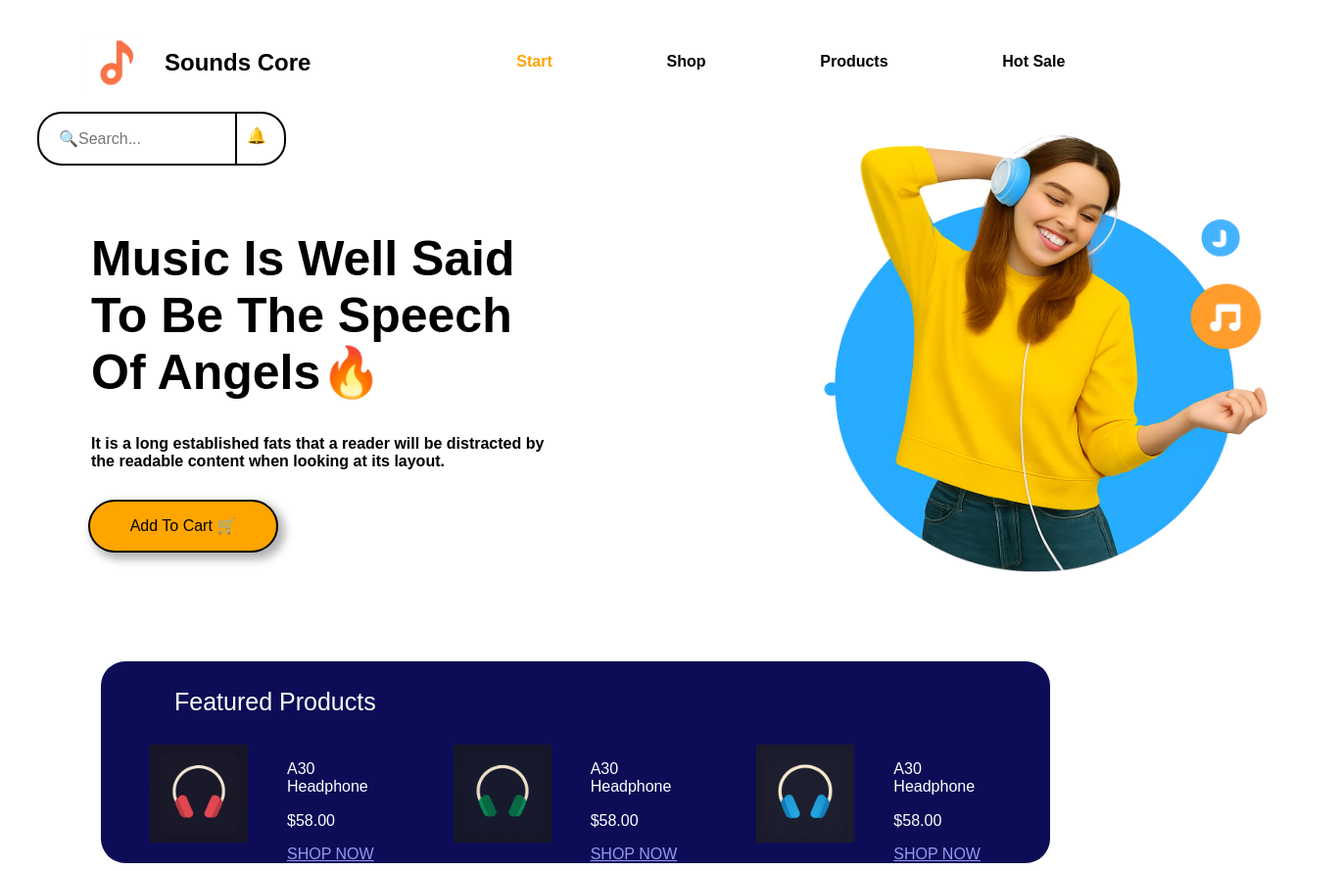
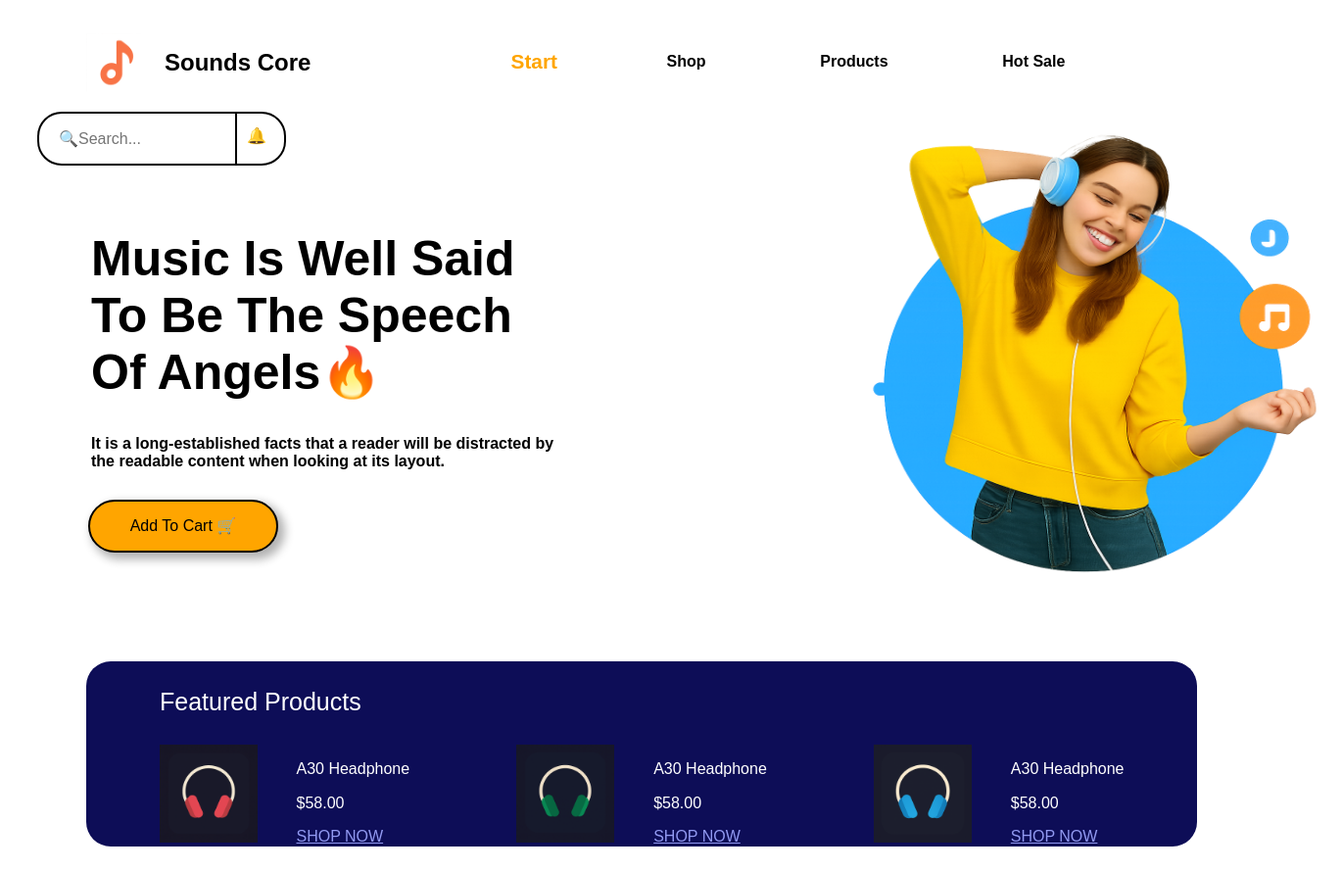
Before and after one commit to Satyam-hacker49/IsteTask1, a plain HTML site: page index.html in a window 1280 px wide. In both pictures the pointer is over the link "Start". Shown: the whole page at 98% size, 1370 px wide, since content can reach past the window. Drawn offline with Linux system fonts and the light colour scheme.

Commit message:
Replica1

```diff
--- a/index.html
+++ b/index.html
@@ -33,7 +33,7 @@
 
         <div class="landing_para">
             <h1 id="rlcontn">Music Is Well Said <br> To Be The Speech<br> Of Angels🔥</h1>
-            <p>It is a long established fats that a reader will be distracted by <br> the readable content when looking at its layout.</p>
+            <p>It is a long-established facts that a reader will be distracted by <br> the readable content when looking at its layout.</p>
             <div class="cart">
             Add To Cart 🛒
             </div>
--- a/style.css
+++ b/style.css
@@ -1,3 +1,4 @@
+
 *{
     font-family: sans-serif;
     padding:1px 10px 0px 10px;
@@ -35,6 +36,11 @@
 .icon{
     text-decoration: none;
     color: black;
+}
+.icon:hover{
+    transform:scale(1.3);
+    transition:0.2s;
+    color:orange;
 }
 #iconone{
     color:orange;
@@ -84,6 +90,7 @@
     margin-left: 35px;
     font-weight: bold;
 
+
 }
 .landing_para h1{
       font-size: 50px;
@@ -104,10 +111,15 @@
     border-radius: 35px;
     cursor:pointer;
 }
+.cart:hover{
+    transform:scale(1.1);
+    transition:0.4s;
+    color:white;
+}
 #mainimg{
     margin:0px 100px 0px 0px ;
     position:absolute;
-    left:800px;
+    left:850px;
     top:80px;
     height:700px;
     width:500px;
@@ -115,7 +127,7 @@
 
 /* Footer(Bottom) Part */
 .footer{
-    margin:75px 180px 0px 75px  ;
+    margin:75px 30px 0px 60px  ;
     background-color:rgb(13, 13, 87);
      color:white;
      border-radius: 25px;
@@ -128,6 +140,7 @@
 }
 .footer a{
     color:rgb(146, 154, 242);
+
 }
 .bottomPart{
     display: flex;
@@ -142,3 +155,6 @@
     height:100px;
     width:100px;
 }
+.products a:hover{
+    color:white;
+}
```
